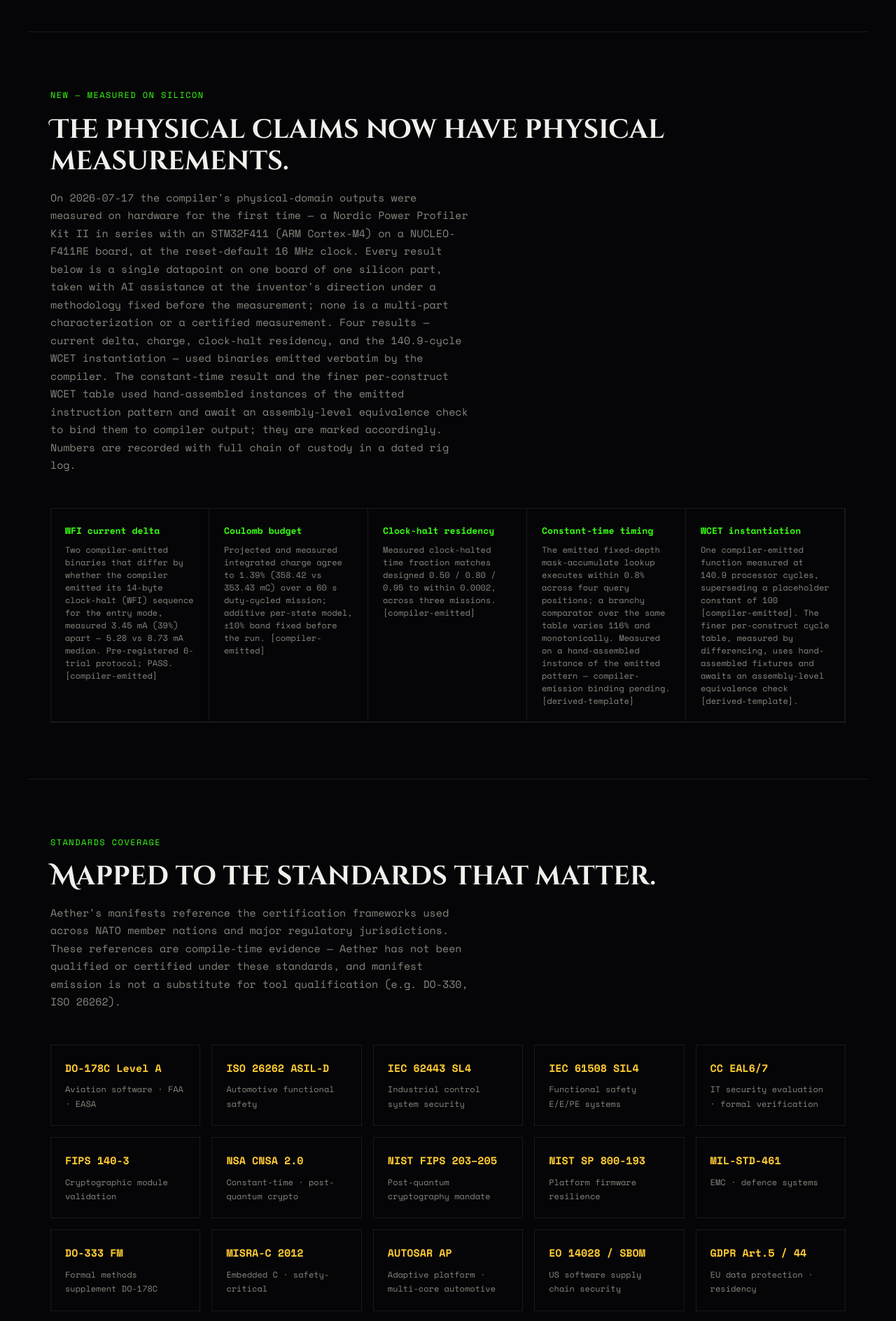
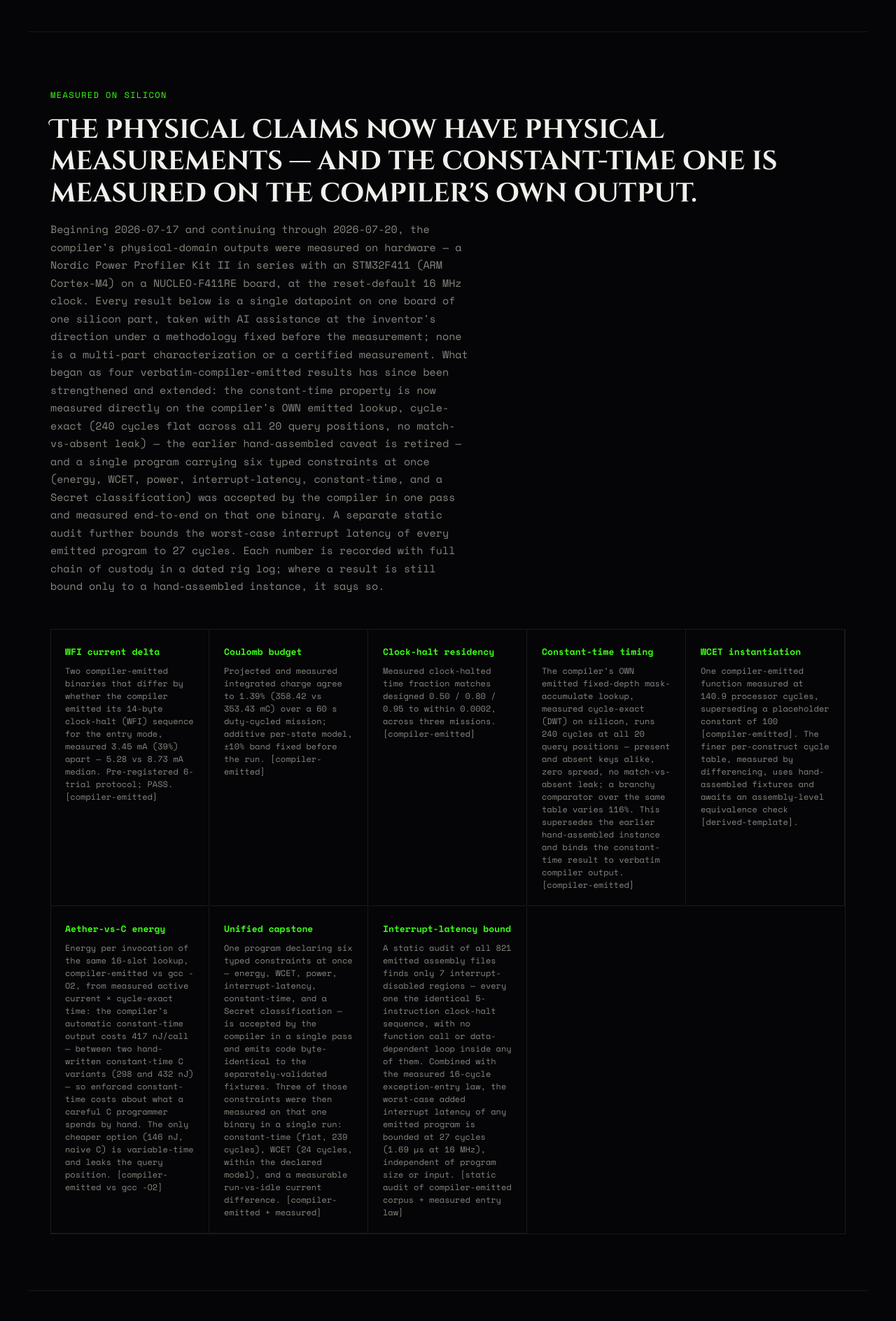
Before and after one commit to ominousprophecies/aether-lang.org, a Next.js app: page / in a window 1280 px wide. Shown: the part 3340-5228 px from the top of the page at 70% size. Built offline with nearby package versions, Linux system fonts and the light colour scheme.

Commit message:
Update page.tsx

```diff
--- a/app/page.tsx
+++ b/app/page.tsx
@@ -131,12 +131,22 @@ const STANDARDS = [
 // multi-part characterization, temperature study, or certified measurement.
 // PROVENANCE: the current-delta, coulomb, residency, and WCET-instantiation
 // (140.9-cycle) entries used binaries emitted VERBATIM by the release compiler
-// [FACT — measured, compiler-emitted]. The constant-time entry and the WCET
-// per-construct decomposition table used DERIVED-TEMPLATE instances — code
+// [FACT — measured, compiler-emitted]. UPDATE 2026-07-19/20: the constant-time
+// entry has been UPGRADED to [compiler-emitted] — the compiler's OWN emitted
+// lookup was measured cycle-exact (DWT) on silicon at 240 cycles flat across all
+// 20 query positions with no match-vs-absent leak, retiring the earlier
+// hand-assembled caveat. Three further compiler-emitted results were added and
+// are [FACT — measured]: Aether-vs-C energy per invocation (417 nJ, between two
+// hand-written constant-time C variants; naive C cheaper only because it leaks);
+// a unified capstone (one program, six typed gates accepted in one pass, three
+// measured on the one binary in a single run); and an interrupt-latency bound (a
+// static audit of all 821 emitted .s files finds the only interrupt-disabled
+// region is a fixed 5-instruction clock-halt block, bounding worst-case added
+// latency at 27 cycles / 1.69 us via the measured 16-cycle entry law). The WCET
+// per-construct decomposition table still uses a DERIVED-TEMPLATE instance —
 // hand-assembled in the compiler's exact emission idiom, NOT a build-time
-// capture of the compiler's own output — and require an assembly-level
-// equivalence check to bind them to compiler emission; they are labelled as
-// such and must NOT be presented as compiler-verified. FIGURES (match the dated
+// capture — and still awaits an assembly-level equivalence check; it is labelled
+// as such and must NOT be presented as compiler-verified. FIGURES (match the dated
 // rig log + result JSON, shown rounded): WFI delta — pre-registered 6-trial
 // protocol, PASS, median 5.28 vs 8.73 mA = 3.45 mA / 39%. Coulomb — 358.42 mC
 // projected vs 353.43 measured, −1.39%, inside a ±10% band declared before the
@@ -153,9 +163,15 @@ const MEASUREMENTS = [
   ['Clock-halt residency',
    'Measured clock-halted time fraction matches designed 0.50 / 0.80 / 0.95 to within 0.0002, across three missions. [compiler-emitted]'],
   ['Constant-time timing',
-   'The emitted fixed-depth mask-accumulate lookup executes within 0.8% across four query positions; a branchy comparator over the same table varies 116% and monotonically. Measured on a hand-assembled instance of the emitted pattern — compiler-emission binding pending. [derived-template]'],
+   'The compiler’s OWN emitted fixed-depth mask-accumulate lookup, measured cycle-exact (DWT) on silicon, runs 240 cycles at all 20 query positions — present and absent keys alike, zero spread, no match-vs-absent leak; a branchy comparator over the same table varies 116%. This supersedes the earlier hand-assembled instance and binds the constant-time result to verbatim compiler output. [compiler-emitted]'],
   ['WCET instantiation',
    'One compiler-emitted function measured at 140.9 processor cycles, superseding a placeholder constant of 100 [compiler-emitted]. The finer per-construct cycle table, measured by differencing, uses hand-assembled fixtures and awaits an assembly-level equivalence check [derived-template].'],
+  ['Aether-vs-C energy',
+   'Energy per invocation of the same 16-slot lookup, compiler-emitted vs gcc -O2, from measured active current × cycle-exact time: the compiler’s automatic constant-time output costs 417 nJ/call — between two hand-written constant-time C variants (298 and 432 nJ) — so enforced constant-time costs about what a careful C programmer spends by hand. The only cheaper option (146 nJ, naive C) is variable-time and leaks the query position. [compiler-emitted vs gcc -O2]'],
+  ['Unified capstone',
+   'One program declaring six typed constraints at once — energy, WCET, power, interrupt-latency, constant-time, and a Secret classification — is accepted by the compiler in a single pass and emits code byte-identical to the separately-validated fixtures. Three of those constraints were then measured on that one binary in a single run: constant-time (flat, 239 cycles), WCET (24 cycles, within the declared model), and a measurable run-vs-idle current difference. [compiler-emitted + measured]'],
+  ['Interrupt-latency bound',
+   'A static audit of all 821 emitted assembly files finds only 7 interrupt-disabled regions — every one the identical 5-instruction clock-halt sequence, with no function call or data-dependent loop inside any of them. Combined with the measured 16-cycle exception-entry law, the worst-case added interrupt latency of any emitted program is bounded at 27 cycles (1.69 µs at 16 MHz), independent of program size or input. [static audit of compiler-emitted corpus + measured entry law]'],
 ]
 
 export default function Home() {
@@ -346,9 +362,9 @@ export default function Home() {
 
       {/* VALIDATION — measured on silicon */}
       <section id="validation">
-        <div className="section-eyebrow">new — measured on silicon</div>
-        <h2 className="section-title">The physical claims now have physical measurements.</h2>
-        <p className="section-sub">On 2026-07-17 the compiler's physical-domain outputs were measured on hardware for the first time — a Nordic Power Profiler Kit II in series with an STM32F411 (ARM Cortex-M4) on a NUCLEO-F411RE board, at the reset-default 16&nbsp;MHz clock. Every result below is a single datapoint on one board of one silicon part, taken with AI assistance at the inventor's direction under a methodology fixed before the measurement; none is a multi-part characterization or a certified measurement. Four results — current delta, charge, clock-halt residency, and the 140.9-cycle WCET instantiation — used binaries emitted verbatim by the compiler. The constant-time result and the finer per-construct WCET table used hand-assembled instances of the emitted instruction pattern and await an assembly-level equivalence check to bind them to compiler output; they are marked accordingly. Numbers are recorded with full chain of custody in a dated rig log.</p>
+        <div className="section-eyebrow">measured on silicon</div>
+        <h2 className="section-title">The physical claims now have physical measurements — and the constant-time one is measured on the compiler's own output.</h2>
+        <p className="section-sub">Beginning 2026-07-17 and continuing through 2026-07-20, the compiler's physical-domain outputs were measured on hardware — a Nordic Power Profiler Kit II in series with an STM32F411 (ARM Cortex-M4) on a NUCLEO-F411RE board, at the reset-default 16&nbsp;MHz clock. Every result below is a single datapoint on one board of one silicon part, taken with AI assistance at the inventor's direction under a methodology fixed before the measurement; none is a multi-part characterization or a certified measurement. What began as four verbatim-compiler-emitted results has since been strengthened and extended: the constant-time property is now measured directly on the compiler's OWN emitted lookup, cycle-exact (240 cycles flat across all 20 query positions, no match-vs-absent leak) — the earlier hand-assembled caveat is retired — and a single program carrying six typed constraints at once (energy, WCET, power, interrupt-latency, constant-time, and a Secret classification) was accepted by the compiler in one pass and measured end-to-end on that one binary. A separate static audit further bounds the worst-case interrupt latency of every emitted program to 27&nbsp;cycles. Each number is recorded with full chain of custody in a dated rig log; where a result is still bound only to a hand-assembled instance, it says so.</p>
         <div className="manifest-grid">
           {MEASUREMENTS.map(([name, desc]) => (
             <div className="manifest-card" key={name}>
```
